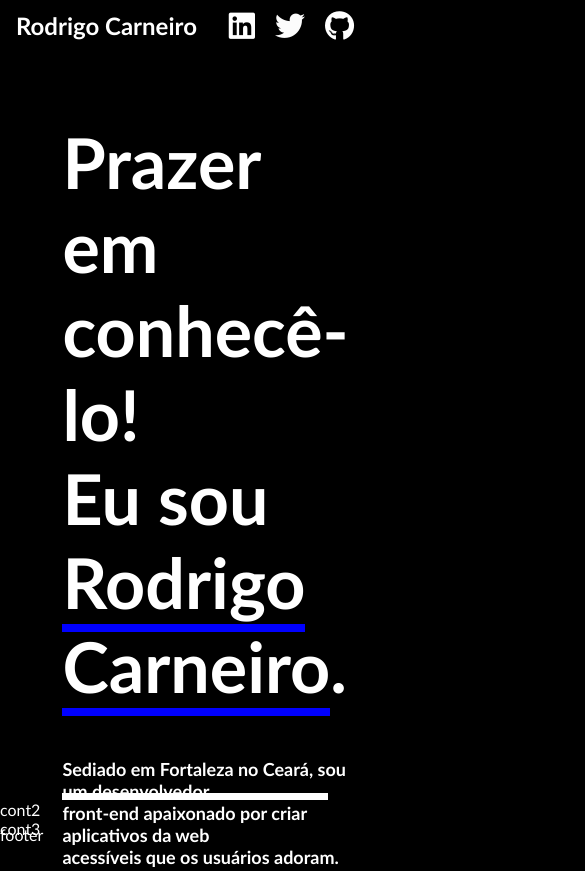
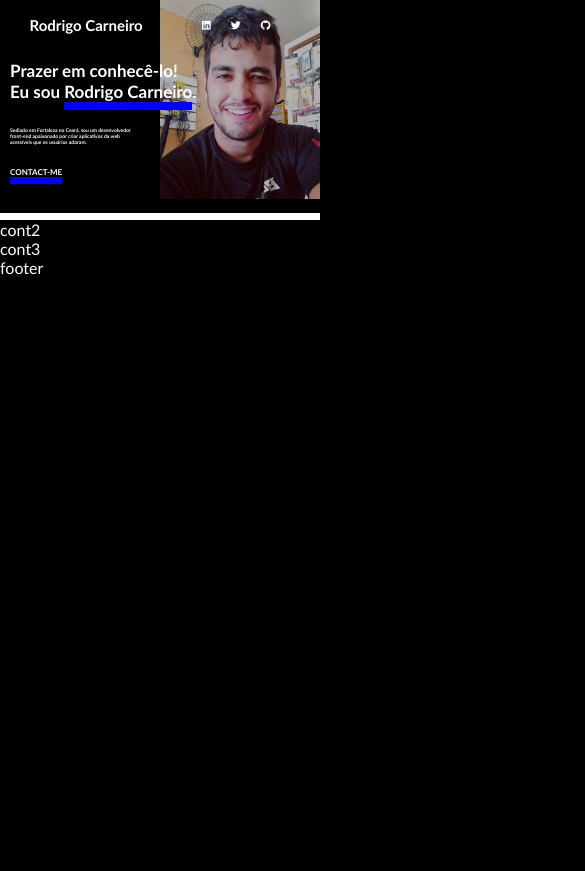
Before and after one commit to rodrigoabreu01/meuportfolio, a plain HTML site: page index.html in a window 390 px wide. Shown: the top 871 px of the page, 585 px wide, since content can reach past the window. After the commit the page ends 844 px from the top, so only its background shows below. Drawn offline with Linux system fonts and the light colour scheme.

Commit message:
resposivo celular

```diff
--- a/index.css
+++ b/index.css
@@ -78,5 +78,66 @@ main .container1 .col1 h3 a{
 }
 footer{
     bottom: 0;
-    position: absolute;
+    position: absolut
+
 }
+
+@media screen and (max-width: 600px){
+    body{
+        width: 320px;
+    }
+    main{
+        width: 100%;
+    }
+    main .container1{
+        display: flex;
+        margin: 0 auto;
+        position: relative;
+        z-index: 0;
+        width: 100%;
+        height: 220px;
+        border-bottom: 7px solid white;
+    }
+    main .container1 header{
+        width: 100%;
+        font-size: 10px;
+    }
+    header ul li a{
+        font-size: 10px;
+    }
+    main .container1 .col1{
+        padding-top: 60px;
+        position: absolute;
+        z-index: 1;
+        left: 10px;
+    }
+    main .container1::before{
+        content: "";
+        width: 160px;
+        height: 680px;
+        background-image: url("pessoa.jfif");
+        background-size:contain;
+        background-repeat: no-repeat;
+        background-position: top right;
+        position: absolute;
+        z-index: 0;
+        opacity: 0.7;
+        left: 160px;
+    }
+    main .container1 .col1 p{
+        font-size: 17px;
+        margin-bottom: 25px;
+        font-weight: bold;
+    }
+    main .container1 .col1 h2{
+        font-size: 5px;
+        margin-bottom: 22px;
+    }
+    main .container1 .col1 h3{
+        font-size: 8px;
+    }
+    main .container2{
+        position: relative;
+        z-index: 3;
+    }
+}
--- a/index.html
+++ b/index.html
@@ -9,6 +9,7 @@
 </head>
 <body>
     <main>
+        <section class="container1">
             <header>
                 <h2>Rodrigo Carneiro</h2>
                 <ul>
@@ -23,7 +24,6 @@
                     </li>
                 </ul>
             </header>
-        <section class="container1">
             <div class="col1">
                 <p>
                     Prazer em conhecê-lo!<br>
```
Lines whose indentation alone changed are shown as unchanged.
